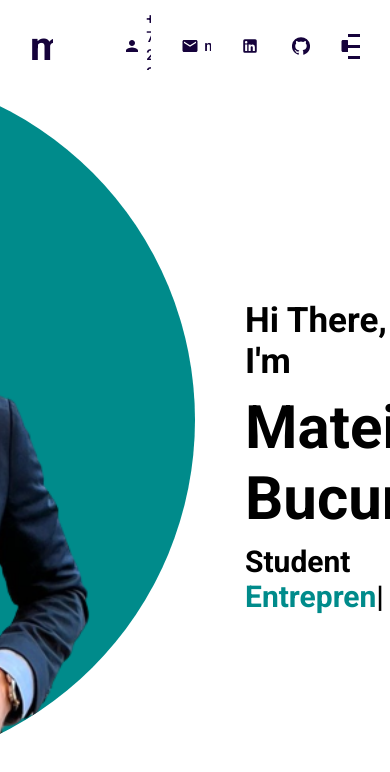
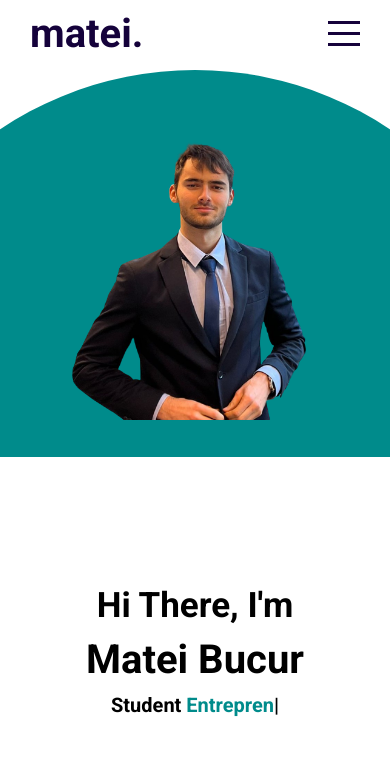
Before and after one commit to mateib47/mateib47.github.io, a React (Create React App) app: page / in a window 390 px wide. Shown: the top 772 px of the page. Built offline with nearby package versions, Linux system fonts and the light colour scheme; a web font is replaced by a local one.

Commit message:
made intro and topbar responsive

```diff
--- a/src/components/Intro/intro.scss
+++ b/src/components/Intro/intro.scss
@@ -1,6 +1,13 @@
+@import "../../global.scss";
+
 .intro{
     background-color: white;
     display: flex;
+
+    @include mobile{
+        flex-direction: column;
+        align-items: center;
+    }
 
     .left{
         flex: 0.5;
@@ -18,8 +25,15 @@
             justify-content: center;
             float: right;
 
+            @include mobile{
+                align-items: flex-start;
+            }
+
             img{
                 height: 110%;
+                @include mobile{
+                    height: 50%;
+                }
             }
         }
     }
@@ -35,15 +49,27 @@
             flex-direction: column;
             justify-content: center;
 
+            @include mobile{
+                padding-left: 0;
+                align-items: center;
+            }
+
             h1{
                 font-size: 60px;
                 margin: 10px 0;
+                @include mobile{
+                    font-size: 40px;
+                }
             }
             h2{
                 font-size: 35px;
             }
             h3{
                 font-size: 30px;
+
+                @include mobile{
+                    font-size: 20px;
+                }
 
                 span{
                     font-size: inherit;
--- a/src/components/Topbar/topbar.scss
+++ b/src/components/Topbar/topbar.scss
@@ -32,6 +32,11 @@
                 align-items: center;
                 margin-left: 30px;
                 cursor: pointer;
+
+                @include mobile{
+                    display: none;
+                    // find another way to display them
+                }
 
                 .icon{
                     font-size: 18px;
--- a/src/global.scss
+++ b/src/global.scss
@@ -1 +1,9 @@
-$mainColor: #15023b
+$mainColor: #15023b;
+
+$width: 768px;
+
+@mixin mobile {
+    @media (max-width: #{$width}){
+        @content
+    }
+}
```
